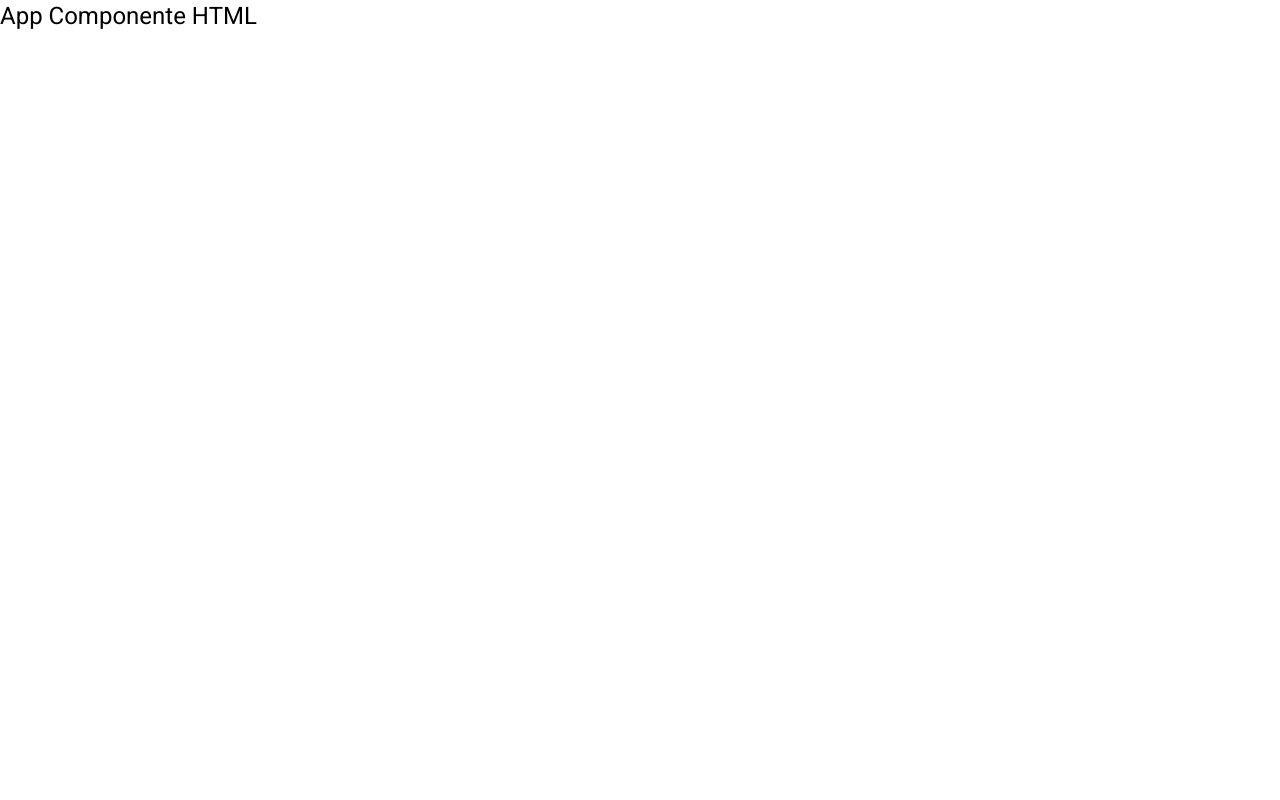
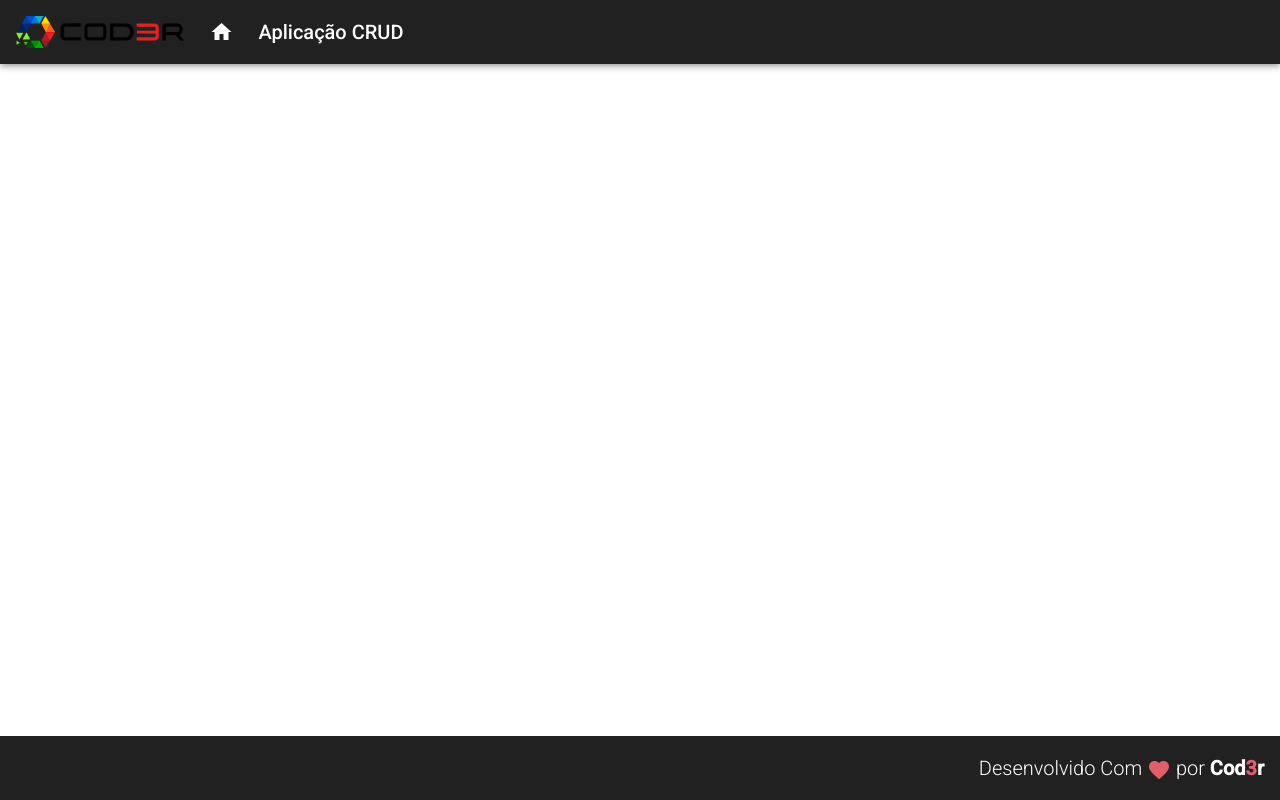
Before and after one commit to Johnbrow10/angular-9-essencial, an Angular app in the folder frontend/: page / in a window 1280 px wide. Built offline with nearby package versions, Linux system fonts and the light colour scheme.

Commit message:
Criaçao e estililazção do header e footer

```diff
--- a/frontend/src/app/app.component.html
+++ b/frontend/src/app/app.component.html
@@ -1 +1,2 @@
-<h1>App Componente HTML</h1>
+<app-header></app-header>
+<app-footer></app-footer>
--- /dev/null
+++ b/frontend/src/app/components/template/footer/footer.component.css
@@ -0,0 +1,11 @@
+.footer {
+    position: fixed;
+    bottom: 0;
+
+    display: flex;
+    justify-content: flex-end;
+}
+.footer > span {
+    font-weight: 300;
+    font-size: 1.0em;
+}
--- /dev/null
+++ b/frontend/src/app/components/template/footer/footer.component.html
@@ -0,0 +1,9 @@
+<mat-toolbar class="footer">
+    <span>
+        Desenvolvido Com
+        <i class="material-icons red v-middle ">
+            favorite
+        </i>
+        por <strong>Cod<span class="red">3</span>r</strong>
+    </span>
+</mat-toolbar>
--- /dev/null
+++ b/frontend/src/app/components/template/footer/footer.component.ts
@@ -0,0 +1,15 @@
+import { Component, OnInit } from '@angular/core';
+
+@Component({
+  selector: 'app-footer',
+  templateUrl: './footer.component.html',
+  styleUrls: ['./footer.component.css']
+})
+export class FooterComponent implements OnInit {
+
+  constructor() { }
+
+  ngOnInit(): void {
+  }
+
+}
--- /dev/null
+++ b/frontend/src/app/components/template/header/header.component.css
@@ -0,0 +1,18 @@
+.header {
+    display: flex;
+    align-items: center;
+}
+.header a {
+    display: flex;
+    align-items: center;
+    text-decoration: none;
+}
+.header .logo {
+    max-height: 32px;
+}
+.header .title-group {
+    padding-left: 25px;
+}
+.header .title-group i {
+    padding-right: 25px
+}
--- /dev/null
+++ b/frontend/src/app/components/template/header/header.component.html
@@ -0,0 +1,15 @@
+<mat-toolbar class="header mat-elevation-z4">
+    <span>
+        <a>
+            <img class="logo" src="../../../../assets/img/logo.png" alt="logo">
+        </a>
+    </span>
+    <span class="title-group">
+        <a>
+            <i class="material-icons">
+                home
+            </i>
+            Aplicação CRUD
+        </a>
+    </span>
+</mat-toolbar>
--- /dev/null
+++ b/frontend/src/app/components/template/header/header.component.ts
@@ -0,0 +1,15 @@
+import { Component, OnInit } from '@angular/core';
+
+@Component({
+  selector: 'app-header',
+  templateUrl: './header.component.html',
+  styleUrls: ['./header.component.css']
+})
+export class HeaderComponent implements OnInit {
+
+  constructor() { }
+
+  ngOnInit(): void {
+  }
+
+}
--- a/frontend/src/styles.css
+++ b/frontend/src/styles.css
@@ -2,3 +2,11 @@
 
 html, body { height: 100%; }
 body { margin: 0; font-family: Roboto, "Helvetica Neue", sans-serif; }
+
+.red {
+    color: rgb(227, 94, 107);
+}
+
+.v-middle {
+    vertical-align: middle;
+}
```
Also changed, not shown: frontend/src/app/app.module.ts (+9 -2 lines), frontend/src/assets/img/logo.png (added).
